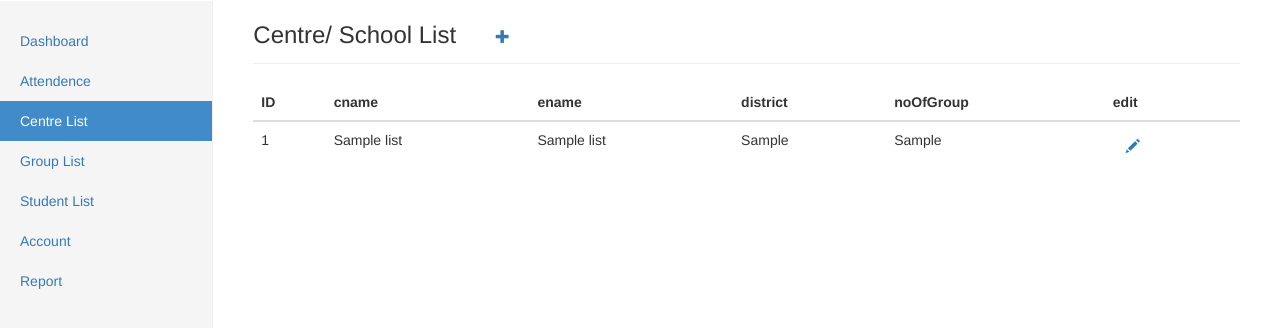
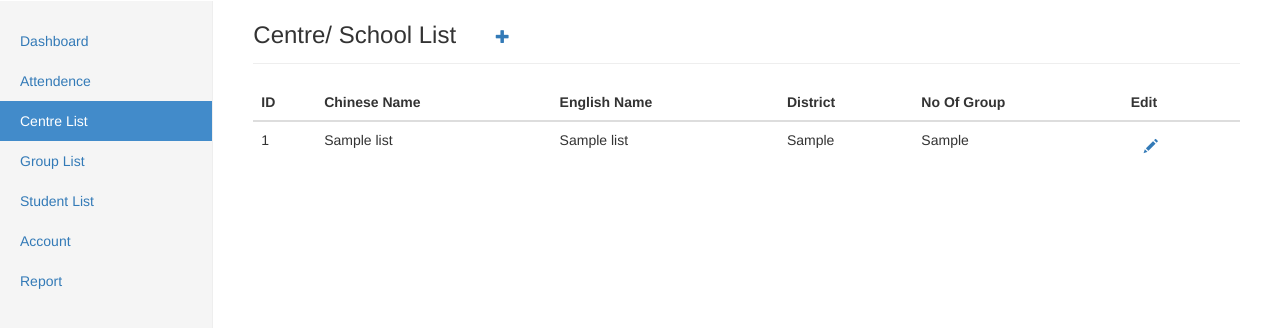
Before and after one commit to allen1124/Documents, a PHP site: page /cacler/centre.php in a window 1280 px wide. Shown: the part 50-378 px from the top of the page. Run offline with PHP 8.4, Linux system fonts and the light colour scheme; tables that the repository leaves empty or names only in its code hold one stand-in row (values such as "Sample post"); data that the repository does not hold is empty.

Commit message:
Debug CRU Account, Centre

```diff
--- a/account.php
+++ b/account.php
@@ -299,9 +299,9 @@
               },
               dataType: "json",
               success: function(data){
-            console.log(data);
-            $("#editAccount").modal('toggle');
-            //location.reload();
+//              console.log(data);
+//              $("#editAccount").modal('toggle');
+                location.reload();
               }
             })
           })
--- a/centre.php
+++ b/centre.php
@@ -91,24 +91,24 @@
               <thead>
                 <tr>
                   <th>ID</th>
-                  <th>cname</th>
-                  <th>ename</th>
-                  <th>district</th>
-                  <th>noOfGroup</th>
-                  <th>edit</th>
+                  <th>Chinese Name</th>
+                  <th>English Name</th>
+                  <th>District</th>
+                  <th>No Of Group</th>
+                  <th>Edit</th>
                 </tr>
               </thead>
               <tbody>
               <?
                   while ($centreArr = mysqli_fetch_assoc($mysql)) {
-                    echo '<tr value="'.$centreArr['cid'].'">
-                  <td>'.$centreArr['cid'].'</td>
-                  <td>'.$centreArr['cname'].'</td>
-                  <td>'.$centreArr['ename'].'</td>
-                  <td>'.$centreArr['district'].'</td>
-                  <td>'.$centreArr['group'].'</td>
-                  <td>
-                  <button type="button" class = "btn btn-link" data-toggle="modal" data-target="#editCentre" data-id="'.$centreArr['cid'].'"><span class="glyphicon glyphicon-pencil" aria-hidden="true" ></span>
+                    echo '
+                      <td class="fire" value="'.$centreArr['cid'].'">'.$centreArr['cid'].'</td>
+                      <td class="fire" value="'.$centreArr['cid'].'">'.$centreArr['cname'].'</td>
+                      <td class="fire" value="'.$centreArr['cid'].'">'.$centreArr['ename'].'</td>
+                      <td class="fire" value="'.$centreArr['cid'].'">'.$centreArr['district'].'</td>
+                      <td class="fire" value="'.$centreArr['cid'].'">'.$centreArr['group'].'</td>
+
+                  <td><button type="button" class = "btn btn-link" data-toggle="modal" data-target="#editCentre" data-id="'.$centreArr['cid'].'"><span class="glyphicon glyphicon-pencil" aria-hidden="true" ></span>
                   </button></td>
                 </tr>';
 
@@ -156,7 +156,7 @@
       <option value="SK">SK</option>
       <option value="ST">ST</option>
       <option value="SOU">SOU</option>
-      <option value="SS{">SSP</option>
+      <option value="SSP">SSP</option>
       <option value="TM">TM</option>
       <option value="TP">TP</option>
       <option value="WC">WC</option>
@@ -189,10 +189,11 @@
   <div class="modal-dialog" role="document">
     <div class="modal-content">
       <div class="modal-header">
-        <h4 class="modal-title" id="formModalLabel">Edit Centre/School <button type="button" class="close" data-dismiss="modal" aria-label="Close">
+        <h4 class="modal-title" id="formModalLabel">Edit Centre/School
+          <button type="button" class="close" data-dismiss="modal" aria-label="Close">
             <span aria-hidden="true">&times;</span>
-        </button></h4>
-
+          </button>
+        </h4>
       </div>
       <div class="modal-body">
       <form>
@@ -238,7 +239,7 @@
       </div>
       <div class="modal-footer">
           <button type="button" class="btn btn-secondary" data-dismiss="modal">Close</button>
-        <button id="update" type=submit" class="btn btn-primary">Save changes</button>
+          <button type="button" id="update" class="btn btn-primary">Save changes</button>
       </div>
     </div>
   </div>
@@ -279,14 +280,14 @@
 
       var modal = $("#editCentre").attr('aria-hidden');
       if (modal){
-
-          $('.table > tbody > tr').click(function(){
+           $('.table > tbody > tr > .fire').click(function () {
                   //row was clicked
                   var rowID = $(this).attr('value');
                   console.log("Centre " + rowID + " was clicked");
                   window.location = "group.php?id=" + rowID;
-          });
+           })
       }
+
       $("#editCentre").on('show.bs.modal', function(e){
         var centreID = $(e.relatedTarget).data('id');
         console.log(centreID);
@@ -320,12 +321,11 @@
                 district: $("#districtU").val(),
                 noOfClass: $("#noOfClassU").val(),
                 noOfGroup: $("#noOfGroupU").val(),
-
               },
               dataType: "json",
               success: function(data){
-            console.log(data);
-            $("#editCentre").modal('toggle');
+    //            console.log(data);
+    //            $("#editCentre").modal('toggle');
                 location.reload();
               }
         })
```
Lines whose indentation alone changed are shown as unchanged.
